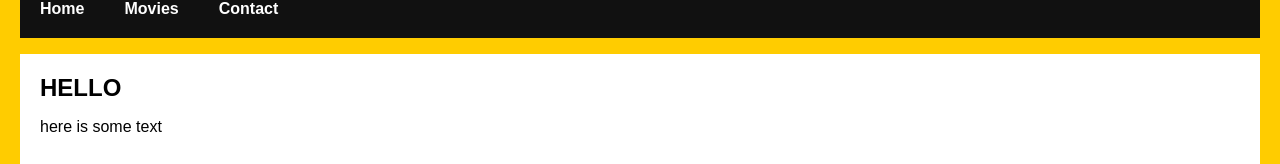
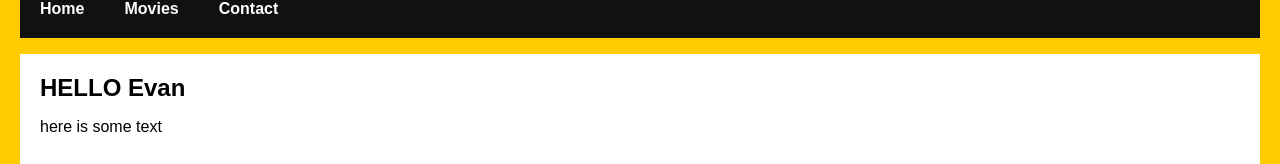
Before and after one commit to Nboruff/letterboxt, a React (Create React App) app: page /#/home in a window 1280 px wide. Shown: the part 120-284 px from the top of the page. Built offline with nearby package versions, Linux system fonts and the light colour scheme.

Commit message:
changed hello message in home.js

```diff
--- a/src/Home.js
+++ b/src/Home.js
@@ -4,7 +4,7 @@ class Home extends Component {
     render() {
         return (
             <div>
-                <h2>HELLO</h2>
+                <h2>HELLO Evan</h2>
                 <p>here is some text</p>
             </div>
         );
```
